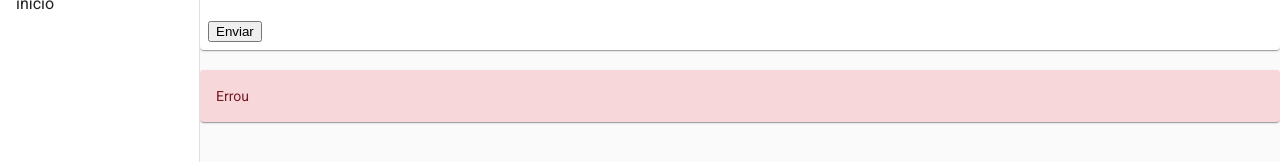
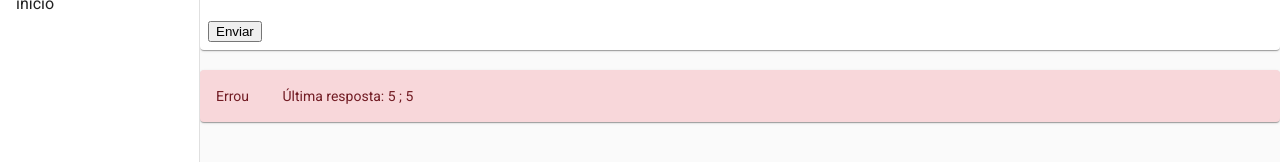
Before and after one commit to Jefferson-S-Rodrigues/angular-continhas, an Angular app: page /aritmetica in a window 1280 px wide. Both pictures are taken after typing "5", "5" into the empty fields and a click on the button "Enviar". Shown: the part 284-446 px from the top of the page. Built offline with nearby package versions, Linux system fonts and the light colour scheme.

Commit message:
melhoria feedback

```diff
--- a/src/app/app.component.html
+++ b/src/app/app.component.html
@@ -15,7 +15,7 @@
       <button type="button" aria-label="Toggle sidenav" mat-icon-button (click)="drawer.toggle()">
         <mat-icon aria-label="Side nav toggle icon">menu</mat-icon>
       </button>
-      <span style="padding-left: 20px;">{{ title }}</span>
+      <span [ngStyle]="{'padding-left': '20px'}">{{ title }}</span>
     </mat-toolbar>
     <!-- Add Content Here -->
     <router-outlet></router-outlet>
--- a/src/app/aritmetica/aritmetica.component.html
+++ b/src/app/aritmetica/aritmetica.component.html
@@ -1,7 +1,7 @@
 <form [formGroup]="contaForm" novalidate (ngSubmit)="onSubmit()">
   <mat-card class="shipping-card">
     <mat-card-header>
-      <mat-card-title>{{title}} <span style="padding-left: 30px;">{{usuario.porc}}% de {{usuario.total}}</span>
+      <mat-card-title>{{title}} <span [ngStyle]="{'padding-left': '30px'}">{{usuario.porc}}% de {{usuario.total}}</span>
       </mat-card-title>
       <mat-card-title *ngIf="usuario.o == 0 else divisao">
         <h2>{{usuario.a}}</h2>
@@ -36,5 +36,8 @@
     </mat-card-actions>
   </mat-card>
 </form>
-<mat-card *ngIf="usuario.acertou == 1" [style.color]="'#145623'" [style.backgroundColor]="'#d4edda'">Acertou</mat-card>
-<mat-card *ngIf="usuario.acertou == 0" [style.color]="'#711b23'" [style.backgroundColor]="'#f8d7da'">Errou</mat-card>
+<mat-card *ngIf="usuario.acertou == 1" [ngStyle]="{'color': '#145623', 'backgroundColor': '#d4edda'}">Acertou</mat-card>
+<mat-card *ngIf="usuario.acertou == 0" [ngStyle]="{'color': '#711b23', 'backgroundColor': '#f8d7da'}" >
+  Errou
+  <span [ngStyle]="{'padding-left': '30px'}">Última resposta: {{usuario.uresp}} {{usuario.uo == 1 ? "; " + usuario.uresto : ""}} </span>
+</mat-card>
```
